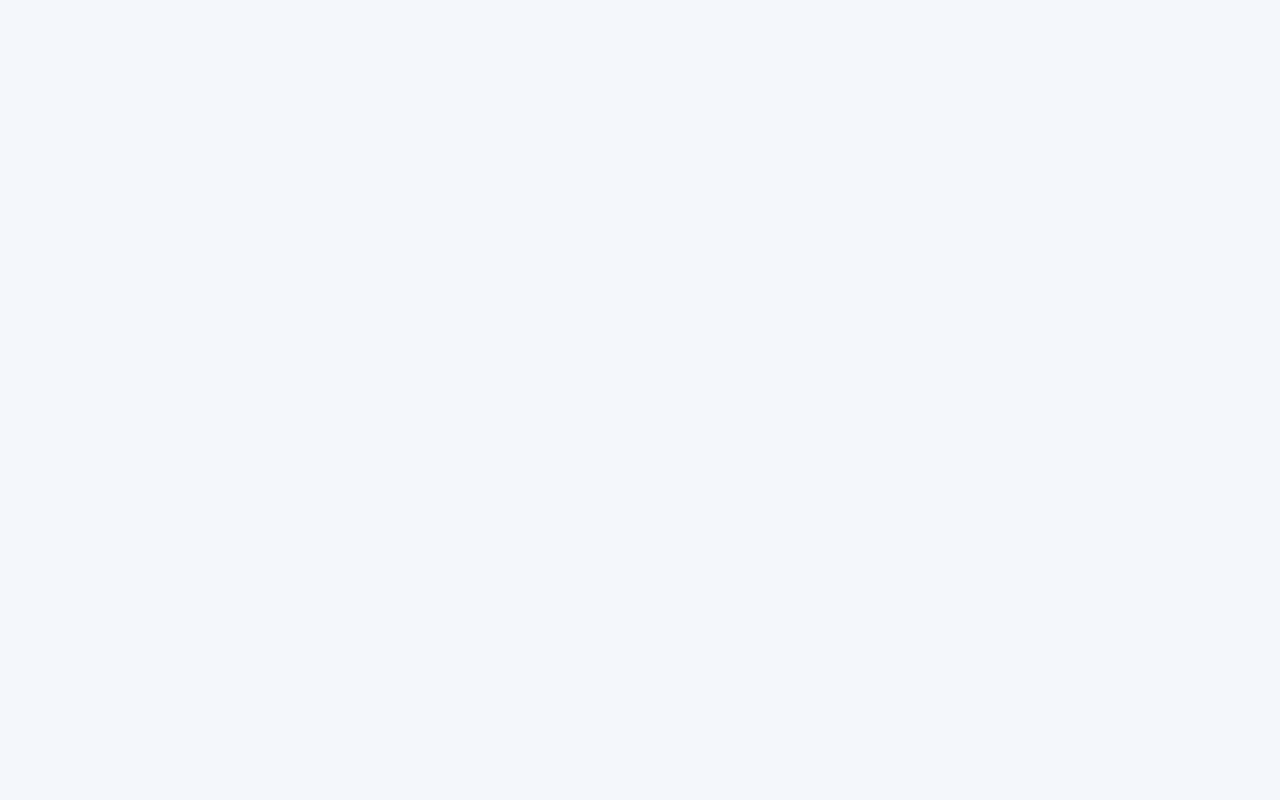
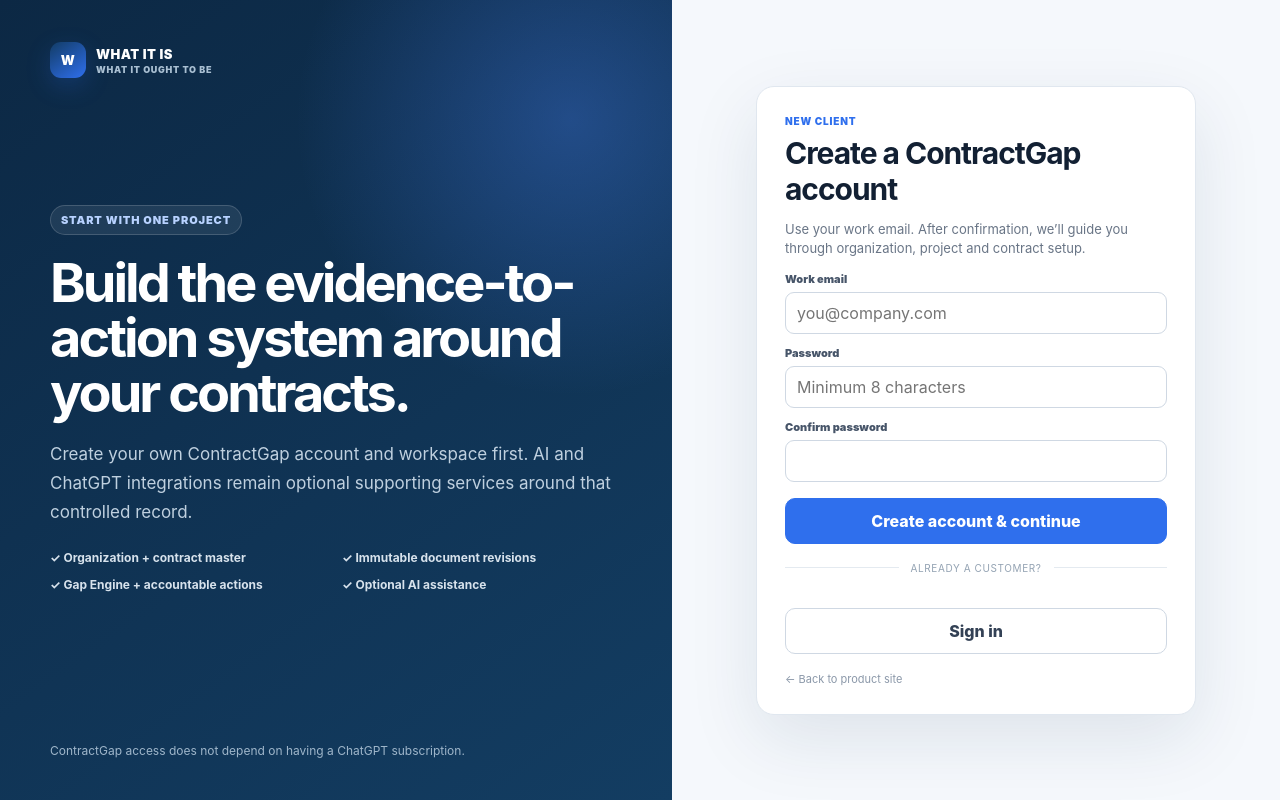
Before and after one commit to starjabin/what-it-is-what-it-ought-to-be, a Next.js app in the folder production/: page /sign-up in a window 1280 px wide. Before the commit this address had no page. Built offline with nearby package versions, Linux system fonts and the light colour scheme.

Commit message:
fix: make ChatGPT optional supporting integration

```diff
--- a/production/app/sign-up/page.tsx
+++ b/production/app/sign-up/page.tsx
@@ -1,2 +1,65 @@
-import {redirect} from "next/navigation";
-export default function SignUp(){redirect("/sign-in")}
+"use client";
+
+import {FormEvent,useState} from "react";
+import Link from "next/link";
+import {createClient} from "@/lib/supabase/client";
+import {ChatGPTSignInButton} from "@/components/chatgpt-signin-button";
+
+export default function SignUp(){
+  const [message,setMessage]=useState("");
+  const [busy,setBusy]=useState(false);
+
+  async function submit(e:FormEvent<HTMLFormElement>){
+    e.preventDefault();
+    setBusy(true);setMessage("");
+    const form=new FormData(e.currentTarget);
+    const email=String(form.get("email")||"").trim();
+    const password=String(form.get("password")||"");
+    const confirm=String(form.get("confirm")||"");
+    if(password!==confirm){setBusy(false);setMessage("Passwords do not match.");return}
+    const supabase=createClient();
+    if(!supabase){setBusy(false);setMessage("Authentication is not configured.");return}
+    const next=new URLSearchParams(window.location.search).get("next");
+    const target=next&&next.startsWith("/")?next:"/onboarding";
+    const emailRedirectTo=window.location.origin+"/auth/callback?next="+encodeURIComponent(target);
+    const {data,error}=await supabase.auth.signUp({email,password,options:{emailRedirectTo}});
+    setBusy(false);
+    if(error){setMessage(error.message);return}
+    if(data.session){window.location.href=target;return}
+    setMessage("Account created. Confirm your work email, then sign in to continue onboarding.");
+  }
+
+  return <main className="authShell">
+    <section className="authStory">
+      <Link href="/" className="marketingBrand lightBrand"><span className="brandMark">W</span><span>WHAT IT IS<small>WHAT IT OUGHT TO BE</small></span></Link>
+      <div className="authStoryCopy">
+        <div className="pill darkPill">Start with one project</div>
+        <h1>Build the evidence-to-action system around your contracts.</h1>
+        <p>Create your own ContractGap account and workspace first. AI and ChatGPT integrations remain optional supporting services around that controlled record.</p>
+        <div className="authBenefits"><span>✓ Organization + contract master</span><span>✓ Immutable document revisions</span><span>✓ Gap Engine + accountable actions</span><span>✓ Optional AI assistance</span></div>
+      </div>
+      <div className="authQuote">ContractGap access does not depend on having a ChatGPT subscription.</div>
+    </section>
+    <section className="authFormSide">
+      <div className="authFormBox">
+        <div className="eyebrow">New client</div>
+        <h2>Create a ContractGap account</h2>
+        <p className="muted">Use your work email. After confirmation, we’ll guide you through organization, project and contract setup.</p>
+        <form onSubmit={submit}>
+          <label htmlFor="signup-email">Work email</label>
+          <input id="signup-email" name="email" type="email" autoComplete="email" placeholder="you@company.com" required/>
+          <label htmlFor="signup-password">Password</label>
+          <input id="signup-password" name="password" type="password" autoComplete="new-password" minLength={8} placeholder="Minimum 8 characters" required/>
+          <label htmlFor="signup-confirm">Confirm password</label>
+          <input id="signup-confirm" name="confirm" type="password" autoComplete="new-password" minLength={8} required/>
+          <button className="btn primary authButton" type="submit" disabled={busy}>{busy?"Creating account…":"Create account & continue"}</button>
+        </form>
+        {message&&<div className="notice" style={{marginTop:12}}>{message}</div>}
+        <ChatGPTSignInButton next="/onboarding"/>
+        <div className="authDivider"><span>Already a customer?</span></div>
+        <Link className="btn authButton" href="/sign-in">Sign in</Link>
+        <div className="footerNote"><Link href="/">← Back to product site</Link></div>
+      </div>
+    </section>
+  </main>
+}
--- a/production/components/chatgpt-signin-button.tsx
+++ b/production/components/chatgpt-signin-button.tsx
@@ -1,21 +1,27 @@
 "use client";
 import {useState} from "react";
 import {createClient} from "@/lib/supabase/client";
+
 export function ChatGPTSignInButton({next="/dashboard"}:{next?:string}){
   const enabled=process.env.NEXT_PUBLIC_CHATGPT_SIGN_IN_ENABLED==="true";
   const [busy,setBusy]=useState(false),[message,setMessage]=useState("");
+  if(!enabled)return null;
+
   async function continueWithChatGPT(){
-  if(!enabled)return;
     setBusy(true);setMessage("");
-  const supabase=createClient();if(!supabase){setBusy(false);setMessage("Authentication is not configured.");return}
+    const supabase=createClient();
+    if(!supabase){setBusy(false);setMessage("Authentication is not configured.");return}
     const redirectTo=window.location.origin+"/auth/callback?next="+encodeURIComponent(next);
     const {error}=await supabase.auth.signInWithOAuth({provider:"custom:chatgpt",options:{redirectTo,scopes:"openid profile email"}});
     if(error){setBusy(false);setMessage(error.message)}
   }
- return <div className="chatgptOnlyAuth">
-  <button type="button" className="btn chatgptButton authButton" onClick={continueWithChatGPT} disabled={busy||!enabled}><span className="chatgptMark">◉</span>{busy?"Connecting…":"Continue with ChatGPT"}</button>
-  {!enabled&&<div className="notice" style={{marginTop:12}}>ChatGPT sign-in is the only supported login method for this release. Activation is pending OpenAI commercial approval and issued client credentials; no fallback password login is exposed.</div>}
+
+  return <div className="chatgptAuthBlock">
+    <div className="authDivider"><span>Optional</span></div>
+    <button type="button" className="btn chatgptButton authButton" onClick={continueWithChatGPT} disabled={busy}>
+      <span className="chatgptMark">◉</span>{busy?"Connecting…":"Continue with ChatGPT"}
+    </button>
     {message&&<div className="notice" style={{marginTop:10}}>{message}</div>}
-  <div className="footerNote">Identity only: ContractGap does not receive your ChatGPT conversations, memory, files or billing history through sign-in.</div>
+    <div className="footerNote">Optional identity convenience only. ContractGap remains independent of ChatGPT.</div>
   </div>
 }
```
Also changed, not shown: production/app/page.tsx (+6 -6 lines), production/app/sign-in/page.tsx (+54 -1 lines), production/lib/supabase/proxy.ts (+14 -7 lines). Lines whose indentation alone changed are shown as unchanged.
